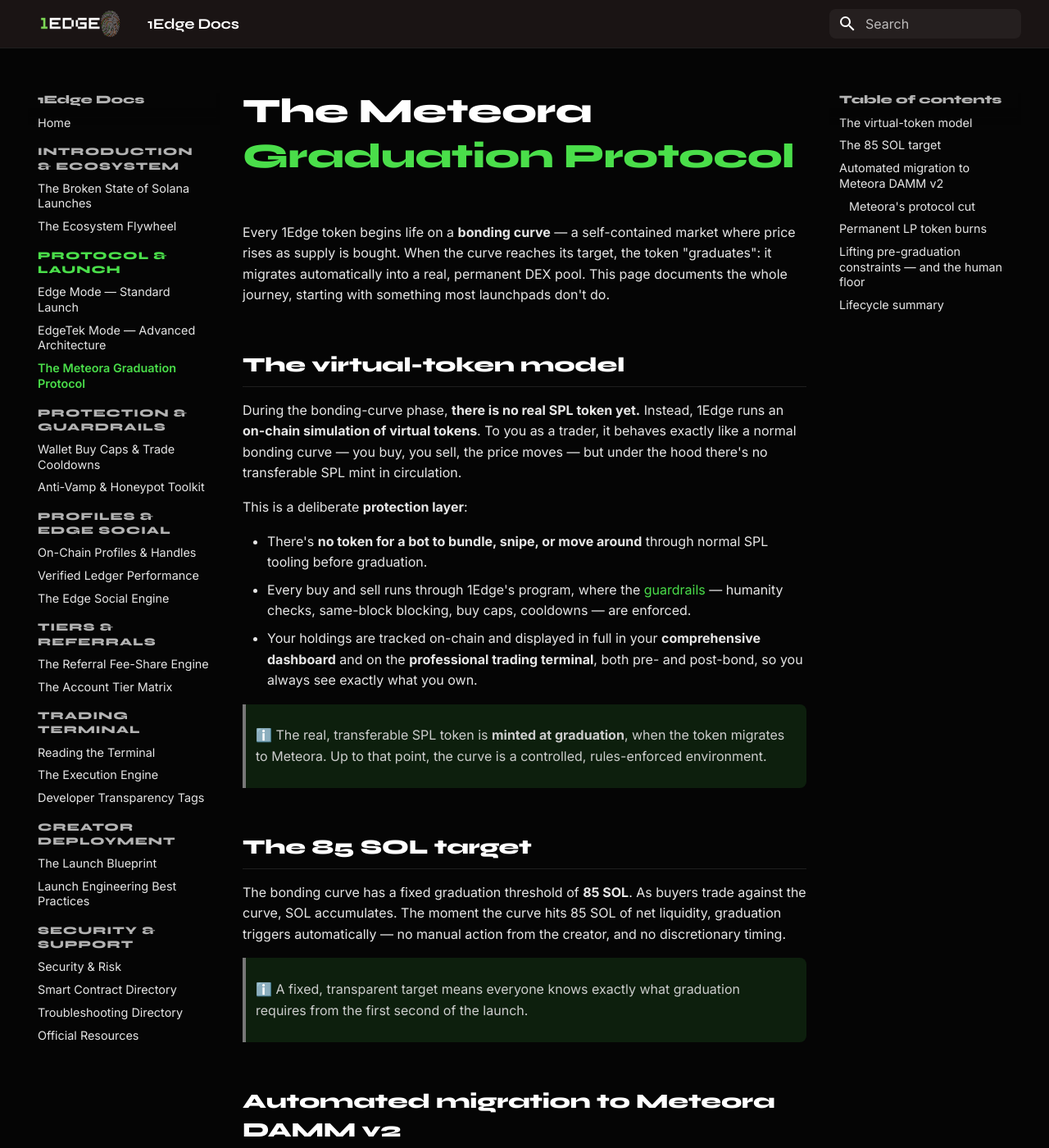
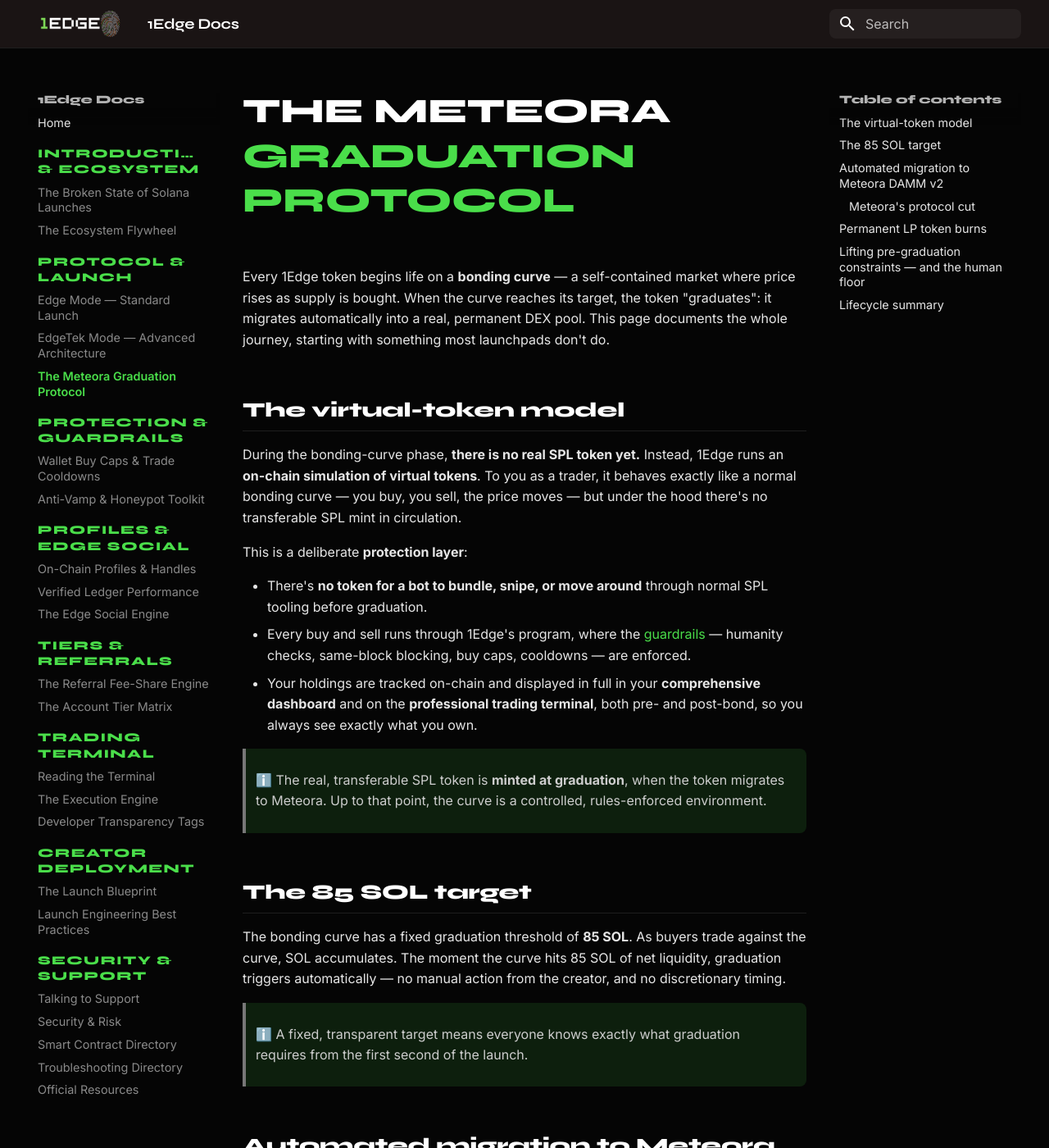
Before and after one commit to Tedz-1edge/1edge-docs, an MkDocs documentation site: the page built from docs/protocol/meteora-graduation.md, in a window 1280 px wide and 1400 px high. Shown: the whole window at 82% size. Built offline with MkDocs 1.6.1 and Material for MkDocs 9.7.7, drawn with Linux system fonts in a browser that asks for light colours; some of the changed text lies outside the part shown.

Commit message:
Uppercase page titles + logo home title; stronger green nav sections; EdgeSocial logo; support page; visual graduation diagram

````diff
--- a/docs/protocol/meteora-graduation.md
+++ b/docs/protocol/meteora-graduation.md
@@ -55,11 +55,26 @@ The on-chain guardrails — humanity checks, same-block blocking, **wallet buy c
 
 ## Lifecycle summary
 
-```
-Virtual-token bonding curve  ──►  85 SOL reached  ──►  real SPL minted
-   (guardrails enforced)                                     │
-                                                             ├─►  Meteora DAMM v2 pool seeded (vanity CA ends "Edge")
-                                                             ├─►  LP tokens burned (liquidity locked)
-                                                             ├─►  fee model carries over (−20% Meteora cut)
-                                                             └─►  pre-graduation guardrails lift
-```
+<div class="flywheel">
+  <div class="fw-box">
+    <span class="fw-num">01</span>
+    <div><div class="fw-title">Virtual-Token Bonding Curve</div><div class="fw-sub">Guardrails enforced — humans only</div></div>
+  </div>
+  <div class="fw-arrow"><svg viewBox="0 0 24 24" fill="none" stroke="currentColor" stroke-width="2.5" stroke-linecap="round" stroke-linejoin="round"><path d="M6 9l6 6 6-6"/></svg></div>
+  <div class="fw-box orange">
+    <span class="fw-num">02</span>
+    <div><div class="fw-title">85 SOL Reached</div><div class="fw-sub">Graduation triggers automatically</div></div>
+  </div>
+  <div class="fw-arrow"><svg viewBox="0 0 24 24" fill="none" stroke="currentColor" stroke-width="2.5" stroke-linecap="round" stroke-linejoin="round"><path d="M6 9l6 6 6-6"/></svg></div>
+  <div class="fw-box">
+    <span class="fw-num">03</span>
+    <div><div class="fw-title">Real SPL Minted</div><div class="fw-sub">The token goes live on Meteora</div></div>
+  </div>
+  <div class="grad-divider">▾ On graduation</div>
+  <div class="grad-outcomes">
+    <div class="grad-card"><span class="gc-i"><svg viewBox="0 0 24 24" fill="none" stroke="currentColor" stroke-width="2" stroke-linecap="round" stroke-linejoin="round"><path d="M20 6 9 17l-5-5"/></svg></span><span><strong>Meteora DAMM v2 pool seeded</strong> — vanity CA ends in <code>Edge</code></span></div>
+    <div class="grad-card"><span class="gc-i"><svg viewBox="0 0 24 24" fill="none" stroke="currentColor" stroke-width="2" stroke-linecap="round" stroke-linejoin="round"><path d="M20 6 9 17l-5-5"/></svg></span><span><strong>LP tokens burned</strong> — liquidity locked forever</span></div>
+    <div class="grad-card"><span class="gc-i"><svg viewBox="0 0 24 24" fill="none" stroke="currentColor" stroke-width="2" stroke-linecap="round" stroke-linejoin="round"><path d="M20 6 9 17l-5-5"/></svg></span><span><strong>Fee model carries over</strong> — less Meteora's 20% cut</span></div>
+    <div class="grad-card"><span class="gc-i"><svg viewBox="0 0 24 24" fill="none" stroke="currentColor" stroke-width="2" stroke-linecap="round" stroke-linejoin="round"><path d="M20 6 9 17l-5-5"/></svg></span><span><strong>Pre-graduation guardrails lift</strong> — open market begins</span></div>
+  </div>
+</div>
--- a/docs/stylesheets/extra.css
+++ b/docs/stylesheets/extra.css
@@ -42,7 +42,9 @@ body, .md-typeset { font-family: 'Inter', sans-serif; }
   font-weight: 800;
   letter-spacing: -0.01em;
 }
-.md-typeset h1 { color: #fff; font-size: 2.1rem; }
+.md-typeset h1 { color: #fff; font-size: 2.1rem; text-transform: uppercase; letter-spacing: -0.005em; }
+/* Inline logo inside the home-page H1 */
+.md-typeset h1 img.h1-logo { height: 0.95em; width: auto; vertical-align: -0.08em; margin: 0 0.08em; }
 .md-typeset h2 {
   color: #fff;
   margin-top: 2.2em;
@@ -74,14 +76,20 @@ body, .md-typeset { font-family: 'Inter', sans-serif; }
   font-weight: 600;
 }
 .md-nav__link:hover { color: var(--edge-orange) !important; }
-.md-nav__item--section > .md-nav__link {
-  color: var(--edge-green);
+.md-nav__item--section > .md-nav__link,
+.md-nav__item--section > .md-nav__link .md-ellipsis {
+  color: var(--edge-green) !important;
   font-family: 'Syne', sans-serif;
   font-weight: 800;
   text-transform: uppercase;
-  font-size: 0.66rem;
-  letter-spacing: 0.08em;
+  font-size: 0.74rem;
+  letter-spacing: 0.1em;
+  opacity: 1;
 }
+.md-nav__item--section { margin-top: 1.3em; }
+.md-nav__item--section:first-child { margin-top: 0; }
+/* dim the page sublinks so the green section headers clearly sit above them */
+.md-nav__item--section .md-nav__item .md-nav__link { color: #8a8a8a; }
 
 /* Two-tone heading accents (white base + green/orange, like the landing page) */
 .md-typeset h1 .g { color: var(--edge-green); }
@@ -242,3 +250,35 @@ body, .md-typeset { font-family: 'Inter', sans-serif; }
   gap: 9px;
 }
 .fw-loop svg { width: 16px; height: 16px; }
+
+/* Graduation outcome cards (Meteora page) */
+.grad-divider {
+  margin: 18px 0 8px;
+  font-family: 'JetBrains Mono', monospace;
+  font-size: 0.7rem;
+  letter-spacing: 0.12em;
+  text-transform: uppercase;
+  color: var(--edge-green);
+}
+.grad-outcomes {
+  display: grid;
+  grid-template-columns: repeat(auto-fit, minmax(210px, 1fr));
+  gap: 12px;
+  width: 100%;
+  max-width: 600px;
+}
+.grad-card {
+  background: var(--edge-card);
+  border: 1px solid var(--edge-border);
+  border-radius: 10px;
+  padding: 13px 15px;
+  font-size: 0.82rem;
+  color: #cfcfcf;
+  display: flex;
+  align-items: flex-start;
+  gap: 9px;
+  line-height: 1.4;
+}
+.grad-card .gc-i { color: var(--edge-green); flex-shrink: 0; margin-top: 1px; }
+.grad-card .gc-i svg { width: 16px; height: 16px; display: block; }
+.grad-card strong { color: #fff; font-weight: 700; }
--- a/mkdocs.yml
+++ b/mkdocs.yml
@@ -74,6 +74,7 @@ nav:
       - The Launch Blueprint: creators/launch-blueprint.md
       - Launch Engineering Best Practices: creators/best-practices.md
   - Security & Support:
+      - Talking to Support: support/getting-help.md
       - Security & Risk: support/security.md
       - Smart Contract Directory: support/contracts.md
       - Troubleshooting Directory: support/troubleshooting.md
````
Also changed, not shown: docs/index.md (+1 -1 lines), docs/social/edge-social-engine.md (+1 -1 lines), docs/support/getting-help.md (added, +33 -0 lines), docs/assets/social_top.png (added).
